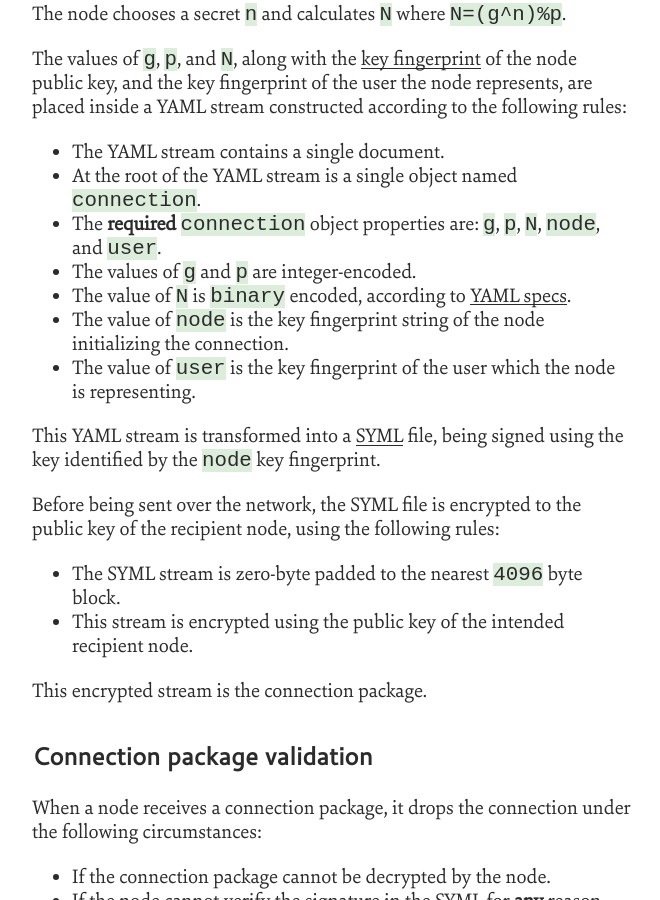
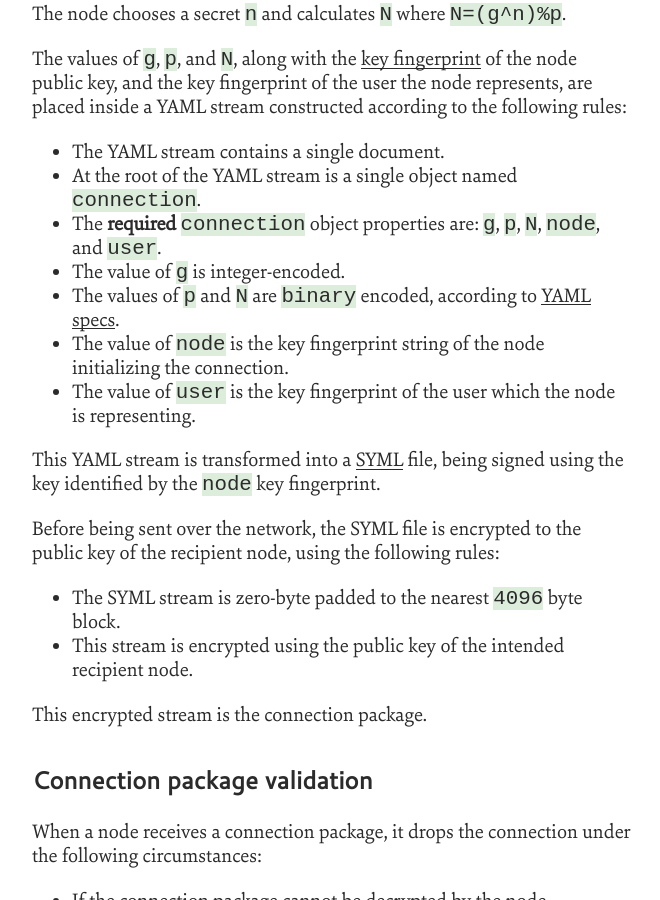
Before and after one commit to sdmp/sdmp.github.io, a Jekyll site: the page built from index.md, in a window 1280 px wide and 900 px high, scrolled down 15612 px. Shown: the whole window, without its empty margins (308-968 px from the left). Built offline with Jekyll 4.4.1, drawn with Linux system fonts in a browser that asks for light colours.

```diff
--- a/index.md
+++ b/index.md
@@ -548,8 +548,8 @@ placed inside a YAML stream constructed according to the following rules:
 * The YAML stream contains a single document.
 * At the root of the YAML stream is a single object named `connection`.
 * The **required** `connection` object properties are: `g`, `p`, `N`, `node`, and `user`.
-* The values of `g` and `p` are integer-encoded.
-* The value of `N` is `binary` encoded, according to [YAML specs](http://yaml.org/type/binary.html).
+* The value of `g` is integer-encoded.
+* The values of `p` and `N` are `binary` encoded, according to [YAML specs](http://yaml.org/type/binary.html).
 * The value of `node` is the key fingerprint string of the node initializing the connection.
 * The value of `user` is the key fingerprint of the user which the node is representing.
 
```
